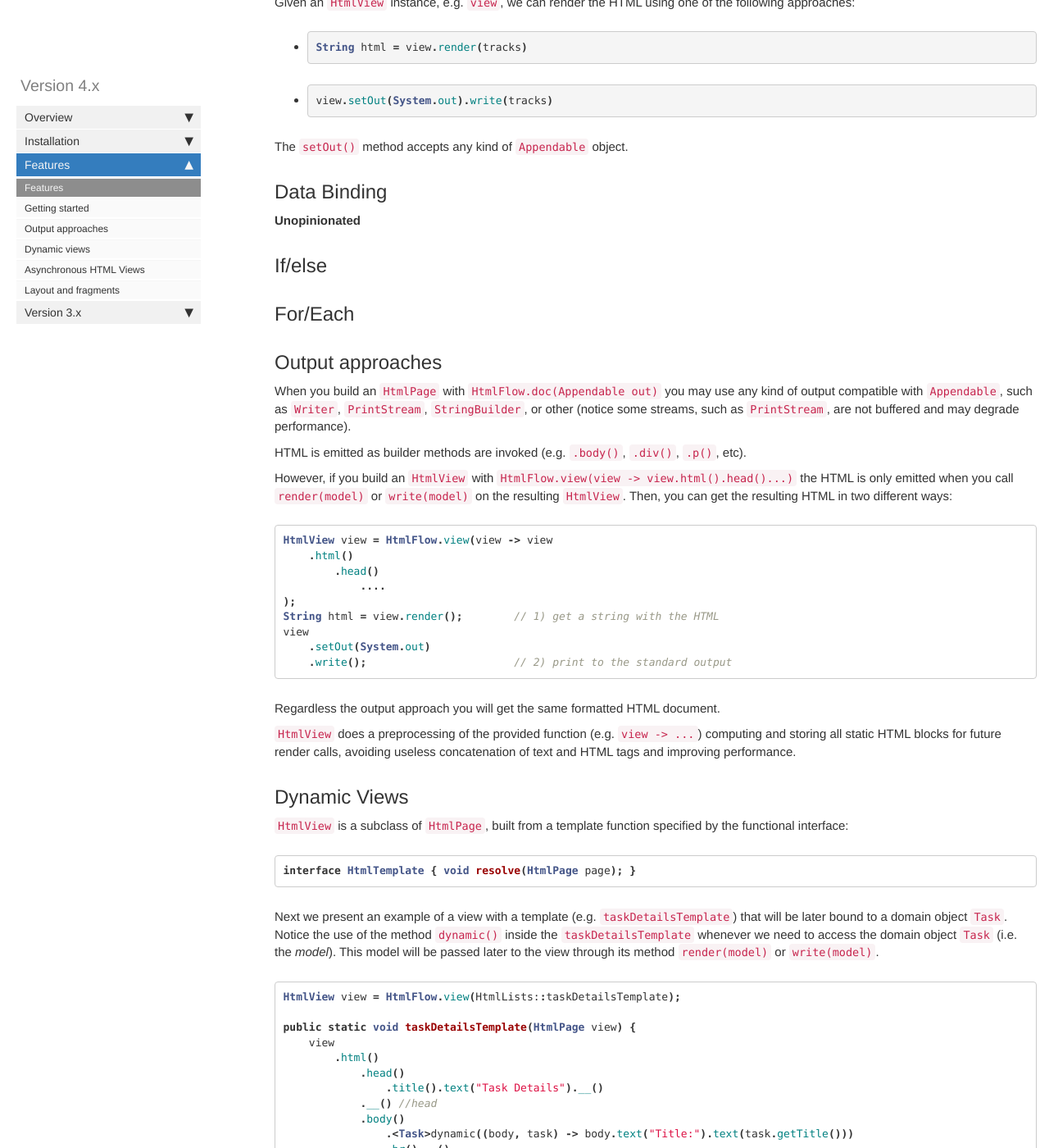
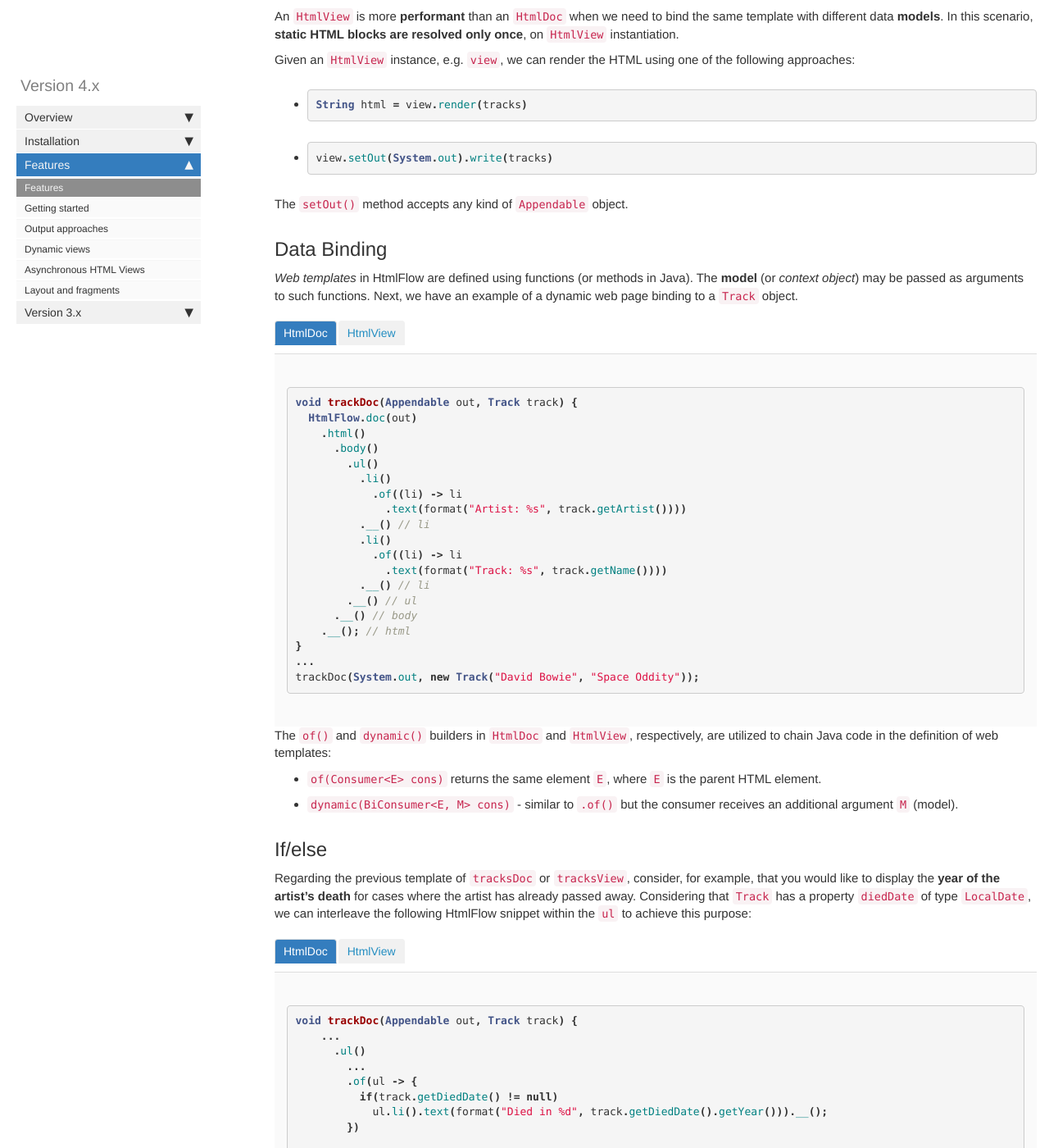
Before and after one commit to xmlet/HtmlFlow, a Jekyll site: the page built from pages/htmlflow/features.md, in a window 1280 px wide and 1400 px high, scrolled down 945 px. Shown: the whole window at 82% size. Built offline with Jekyll 4.4.1, drawn with Linux system fonts in a browser that asks for light colours; comment, search, counter and statistics services are not loaded; some of the changed text lies outside the part shown.

Commit message:
Features Examples of: Data binding, if/else and loop.

```diff
--- a/pages/htmlflow/features.md
+++ b/pages/htmlflow/features.md
@@ -4,6 +4,16 @@
 sidebar: htmlflow_sidebar
 permalink: features
 ---
+
+
+HtmlFlow is **unopinionated** and eliminates the need for a special templating
+dialect. All control flow is executed through the host language (i.e., Java),
+fluently chained with HtmlFlow blocks using the `of()` or `dynamic()` builders.
+
+After introducing the core concepts of HtmlFlow, we present a couple of examples
+demonstrating some of the most common usages with HtmlFlow. However, it's
+important to **note** that there are **no limitations on the use of Java within HtmlFlow**.
+
 
 ## Core Concepts
 
@@ -30,8 +38,7 @@
 
 An `HtmlView` is more **performant** than an `HtmlDoc` when we need to bind
 the same template with different data **models**.
-In this scenario, **static HTML blocks are resolved only once**, during the first
-render.
+In this scenario, **static HTML blocks are resolved only once**, on `HtmlView` instantiation.
 
 Given an `HtmlView` instance, e.g. `view`, we can render the HTML using one of the
 following approaches:
@@ -48,11 +55,202 @@
 
 ## Data Binding
 
-**Unopinionated**
+_Web templates_ in HtmlFlow are defined using functions (or methods in Java). The
+**model** (or _context object_) may be passed as arguments to such functions.
+Next, we have an example of a dynamic web page binding to a `Track` object.
+
+<div>
+<ul  class="nav nav-tabs">
+    <li class="active">
+        <a  href="#exBind01" data-toggle="tab">HtmlDoc</a>
+    </li>
+    <li>
+        <a href="#exBind02" data-toggle="tab">HtmlView</a>
+    </li>
+</ul>
+<div class="tab-content">
+    <div class="tab-pane active" id="exBind01">
+
+{% highlight java %}
+void trackDoc(Appendable out, Track track) {
+  HtmlFlow.doc(out)
+    .html()
+      .body()
+        .ul()
+          .li()
+            .of((li) -> li
+              .text(format("Artist: %s", track.getArtist())))
+          .__() // li
+          .li()
+            .of((li) -> li
+              .text(format("Track: %s", track.getName())))
+          .__() // li
+        .__() // ul
+      .__() // body
+    .__(); // html
+}
+...
+trackDoc(System.out, new Track("David Bowie", "Space Oddity"));
+{% endhighlight %}
+
+    </div>
+    <div class="tab-pane" id="exBind02">
+
+{% highlight java %}
+HtmlView<Track> trackView = HtmlFlow.view(view -> view
+  .html()
+    .body()
+      .ul()
+        .li()
+          .<Track>dynamic((li, track) -> li
+            .text(format("Artist: %s", track.getArtist())))
+        .__() // li
+        .li()
+          .<Track>dynamic((li, track) -> li
+            .text(format("Track: %s", track.getName())))
+        .__() // li
+      .__() // ul
+    .__() // body
+  .__() // html
+);
+...
+trackView.setOut(System.out).write(new Track("David Bowie", "Space Oddity"));
+{% endhighlight %}
+
+    </div>
+</div>
+</div>
+
+The `of()` and `dynamic()` builders in `HtmlDoc` and `HtmlView`, respectively,
+are utilized to chain Java code in the definition of web templates:
+
+* `of(Consumer<E> cons)` returns the same element `E`, where `E` is the parent HTML element.
+* `dynamic(BiConsumer<E, M> cons)` - similar to `.of()` but the consumer receives an additional argument `M` (model).
 
 ## If/else
 
-## For/Each
+Regarding the previous template of `tracksDoc` or `tracksView`, consider, for
+example, that you would like to display the **year of the artist's death** for cases
+where the artist has already passed away.
+Considering that `Track` has a property `diedDate` of type `LocalDate`, we can interleave
+the following HtmlFlow snippet within the `ul` to achieve this purpose:
+
+
+<div>
+<ul  class="nav nav-tabs">
+    <li class="active">
+        <a  href="#exIf01" data-toggle="tab">HtmlDoc</a>
+    </li>
+    <li>
+        <a href="#exIf02" data-toggle="tab">HtmlView</a>
+    </li>
+</ul>
+<div class="tab-content">
+    <div class="tab-pane active" id="exIf01">
+
+{% highlight java %}
+void trackDoc(Appendable out, Track track) {
+    ...
+      .ul()
+        ...
+        .of(ul -> {
+          if(track.getDiedDate() != null)
+            ul.li().text(format("Died in %d", track.getDiedDate().getYear())).__();
+        })
+
+}
+{% endhighlight %}
+
+    </div>
+    <div class="tab-pane" id="exIf02">
+
+{% highlight java %}
+HtmlView<Track> trackView = HtmlFlow.view(view -> view
+    ...
+      .ul()
+        ...
+        .<Track>dynamic((ul, track) -> {
+          if(track.getDiedDate() != null)
+            ul.li().text(format("Died in %d", track.getDiedDate().getYear())).__();
+        })
+        ...
+{% endhighlight %}
+
+    </div>
+</div>
+</div>
+
+
+## Loops
+
+You can utilize any Java loop statement in your web template definition. Next,
+we present an example that takes advantage of the `forEach` loop method of
+`Iterable`:
+
+<div>
+<ul  class="nav nav-tabs">
+    <li class="active">
+        <a  href="#exLoop01" data-toggle="tab">HtmlDoc</a>
+    </li>
+    <li>
+        <a href="#exLoop02" data-toggle="tab">HtmlView</a>
+    </li>
+</ul>
+<div class="tab-content">
+    <div class="tab-pane active" id="exLoop01">
+
+{% highlight java %}
+void playlistDoc(Appendable out, List<Track> tracks) {
+  HtmlFlow.doc(out)
+    .html()
+      .body()
+        .table()
+          .tr()
+            .th().text("Artist").__()
+            .th().text("Track").__()
+          .__() // tr
+          .of(table -> tracks.forEach( trk ->
+            table
+              .tr()
+                .td().text(trk.getArtist()).__()
+                .td().text(trk.getName()).__()
+              .__() // tr
+          ))
+        .__() // table
+      .__() // body
+    .__(); // html
+}
+{% endhighlight %}
+
+    </div>
+    <div class="tab-pane" id="exLoop02">
+
+{% highlight java %}
+HtmlView<List<Track>> playlistView = HtmlFlow.view(view -> view
+  .html()
+    .body()
+      .table()
+        .tr()
+          .th().text("Artist").__()
+          .th().text("Track").__()
+        .__() // tr
+        .<List<Track>>dynamic((table, tracks) -> tracks.forEach( trk ->
+          table
+            .tr()
+              .td().text(trk.getArtist()).__()
+              .td().text(trk.getName()).__()
+            .__() // tr
+          ))
+      .__() // table
+    .__() // body
+  .__() // html
+);
+{% endhighlight %}
+
+    </div>
+</div>
+</div>
+
 
 ## Output approaches
 
@@ -234,6 +432,10 @@
 HtmlFlow _await_ feature works regardless the type of asynchronous model and can be used with
 any kind of asynchronous API.
 
+## Fragments (aka Partials)
+
+A **fragment** is a piece of HTML intended to be added to a web page.
+In HtmFLow is simply a function receiving
 
 ## Layout and partial views (aka _fragments_)
 
```
Also changed, not shown: other parts of pages/htmlflow/features.md (+1 -3 lines).
